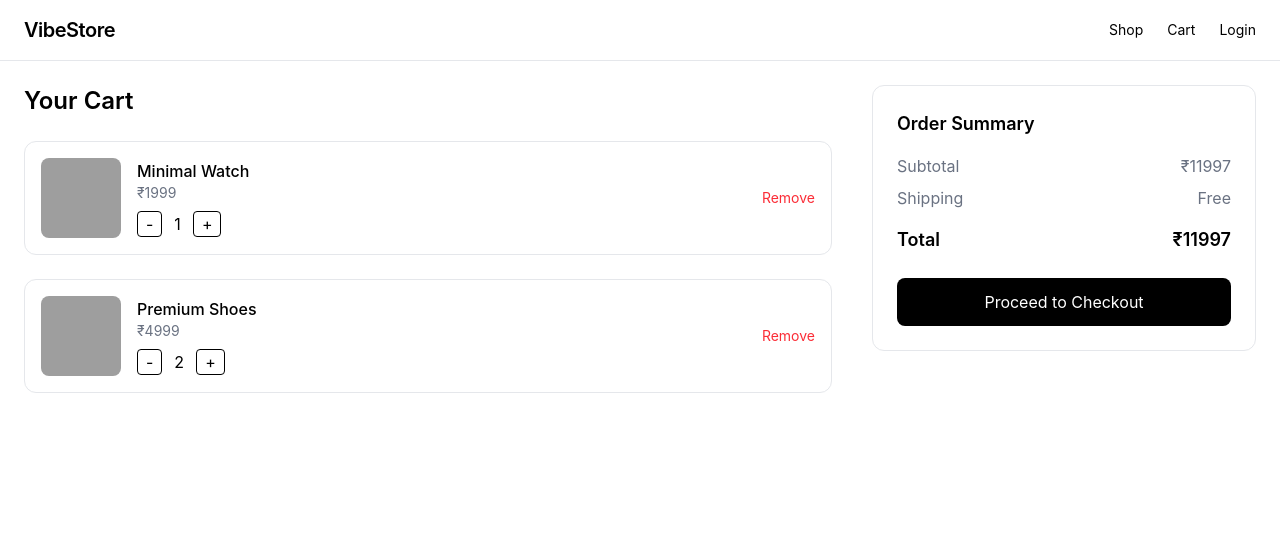
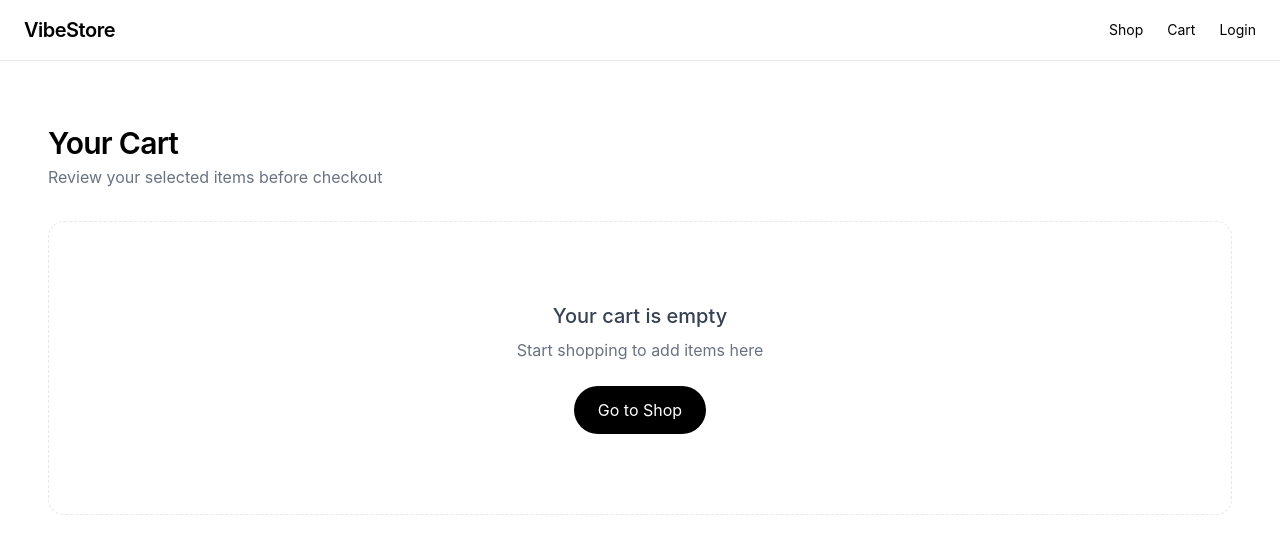
Before and after one commit to aditya02x/E-commerce-Frontend, a React (Vite) app: page /cart in a window 1280 px wide. Shown: the top 554 px of the page. Built offline with nearby package versions, Linux system fonts and the light colour scheme; grey boxes are pictures that could not be loaded.

Commit message:
done with cart ui

```diff
--- a/src/pages/Cart.jsx
+++ b/src/pages/Cart.jsx
@@ -1,148 +1,160 @@
-import { useState } from "react";
+import { useCart } from "../context/CartContext";
+import { useNavigate } from "react-router-dom";
 
 const Cart = () => {
-  const [cartItems, setCartItems] = useState([
-    {
-      _id: 1,
-      name: "Minimal Watch",
-      price: 1999,
-      quantity: 1,
-      image: "https://picsum.photos/200/200?1",
-    },
-    {
-      _id: 2,
-      name: "Premium Shoes",
-      price: 4999,
-      quantity: 2,
-      image: "https://picsum.photos/200/200?2",
-    },
-  ]);
+  const { cart, removeFromCart, updateQty } = useCart();
+  const navigate = useNavigate();
 
-  // Increase quantity
-  const increaseQty = (id) => {
-    setCartItems((prev) =>
-      prev.map((item) =>
-        item._id === id
-          ? { ...item, quantity: item.quantity + 1 }
-          : item
-      )
-    );
-  };
-
-  // Decrease quantity
-  const decreaseQty = (id) => {
-    setCartItems((prev) =>
-      prev.map((item) =>
-        item._id === id && item.quantity > 1
-          ? { ...item, quantity: item.quantity - 1 }
-          : item
-      )
-    );
-  };
-
-  // Remove item
-  const removeItem = (id) => {
-    setCartItems((prev) =>
-      prev.filter((item) => item._id !== id)
-    );
-  };
-
-  // Total price
-  const total = cartItems.reduce(
+  const totalPrice = cart.reduce(
     (acc, item) => acc + item.price * item.quantity,
     0
   );
 
-  if (cartItems.length === 0) {
   return (
-      <p className="text-center mt-20 text-gray-500">
+    <div className="max-w-7xl mx-auto px-6 py-10">
+
+      {/* HEADER */}
+      <div className="mb-8">
+        <h1 className="text-3xl font-semibold tracking-tight">
+          Your Cart
+        </h1>
+        <p className="text-gray-500 mt-1">
+          Review your selected items before checkout
+        </p>
+      </div>
+
+      {/* EMPTY STATE */}
+      {cart.length === 0 ? (
+        <div className="text-center py-20 border border-dashed border-gray-200 rounded-2xl">
+          <h2 className="text-xl font-medium text-gray-700">
             Your cart is empty
+          </h2>
+          <p className="text-gray-500 mt-2">
+            Start shopping to add items here
           </p>
-    );
-  }
 
-  return (
+          <button
+            onClick={() => navigate("/shop")}
+            className="mt-6 bg-black text-white px-6 py-3 rounded-full hover:opacity-90 transition"
+          >
+            Go to Shop
+          </button>
+        </div>
+      ) : (
         <div className="grid md:grid-cols-3 gap-10">
 
           {/* CART ITEMS */}
-      <div className="md:col-span-2 space-y-6">
-        <h1 className="text-2xl font-semibold">Your Cart</h1>
+          <div className="md:col-span-2 space-y-4">
 
-        {cartItems.map((item) => (
+            {cart.map((item) => (
               <div
                 key={item._id}
-            className="flex items-center gap-4 border border-gray-200 p-4 rounded-xl"
+                className="flex gap-4 items-center border border-gray-100 rounded-2xl p-4 hover:shadow-sm transition"
               >
+
                 {/* IMAGE */}
                 <img
                   src={item.image}
                   alt={item.name}
-              className="w-20 h-20 object-cover rounded-lg"
+                  className="w-24 h-24 object-cover rounded-xl"
                 />
 
-            {/* INFO */}
+                {/* DETAILS */}
                 <div className="flex-1">
                   <h3 className="font-medium">{item.name}</h3>
                   <p className="text-gray-500 text-sm">
                     ₹{item.price}
                   </p>
 
-              {/* QUANTITY */}
-              <div className="flex items-center gap-3 mt-2">
+                  {/* QTY CONTROLS */}
+                  <div className="flex items-center gap-3 mt-3">
+
                     <button
-                  onClick={() => decreaseQty(item._id)}
-                  className="px-2 border rounded"
+                      onClick={() =>
+                        updateQty(item._id, "dec")
+                      }
+                      className="w-8 h-8 rounded-full border hover:bg-gray-100"
                     >
                       -
                     </button>
 
-                <span>{item.quantity}</span>
+                    <span className="text-sm">
+                      {item.quantity}
+                    </span>
 
                     <button
-                  onClick={() => increaseQty(item._id)}
-                  className="px-2 border rounded"
+                      onClick={() =>
+                        updateQty(item._id, "inc")
+                      }
+                      className="w-8 h-8 rounded-full border hover:bg-gray-100"
                     >
                       +
                     </button>
+
                   </div>
                 </div>
 
-            {/* REMOVE */}
+                {/* PRICE + REMOVE */}
+                <div className="text-right">
+                  <p className="font-semibold">
+                    ₹{item.price * item.quantity}
+                  </p>
+
                   <button
-              onClick={() => removeItem(item._id)}
-              className="text-sm text-red-500 hover:underline"
+                    onClick={() =>
+                      removeFromCart(item._id)
+                    }
+                    className="text-red-500 text-sm mt-2 hover:underline"
                   >
                     Remove
                   </button>
                 </div>
+
+              </div>
             ))}
+
           </div>
 
-      {/* SUMMARY */}
-      <div className="border border-gray-200 p-6 rounded-xl h-fit">
+          {/* SUMMARY CARD */}
+          <div className="border border-gray-100 rounded-2xl p-6 h-fit sticky top-24">
+
             <h2 className="text-lg font-semibold mb-4">
               Order Summary
             </h2>
 
-        <div className="flex justify-between text-gray-500 mb-2">
+            <div className="space-y-3 text-sm text-gray-600">
+
+              <div className="flex justify-between">
                 <span>Subtotal</span>
-          <span>₹{total}</span>
+                <span>₹{totalPrice}</span>
               </div>
 
-        <div className="flex justify-between text-gray-500 mb-4">
+              <div className="flex justify-between">
                 <span>Shipping</span>
-          <span>Free</span>
+                <span className="text-green-600">Free</span>
               </div>
 
-        <div className="flex justify-between font-semibold text-lg mb-6">
-          <span>Total</span>
-          <span>₹{total}</span>
             </div>
 
-        <button className="w-full bg-black text-white py-3 rounded-lg hover:opacity-90 transition">
+            <hr className="my-4" />
+
+            <div className="flex justify-between font-semibold text-lg">
+              <span>Total</span>
+              <span>₹{totalPrice}</span>
+            </div>
+
+            <button
+              onClick={() => navigate("/checkout")}
+              className="w-full mt-6 bg-black text-white py-3 rounded-full hover:opacity-90 transition"
+            >
               Proceed to Checkout
             </button>
+
           </div>
+
+        </div>
+      )}
+
     </div>
   );
 };
```
Lines whose indentation alone changed are shown as unchanged.
